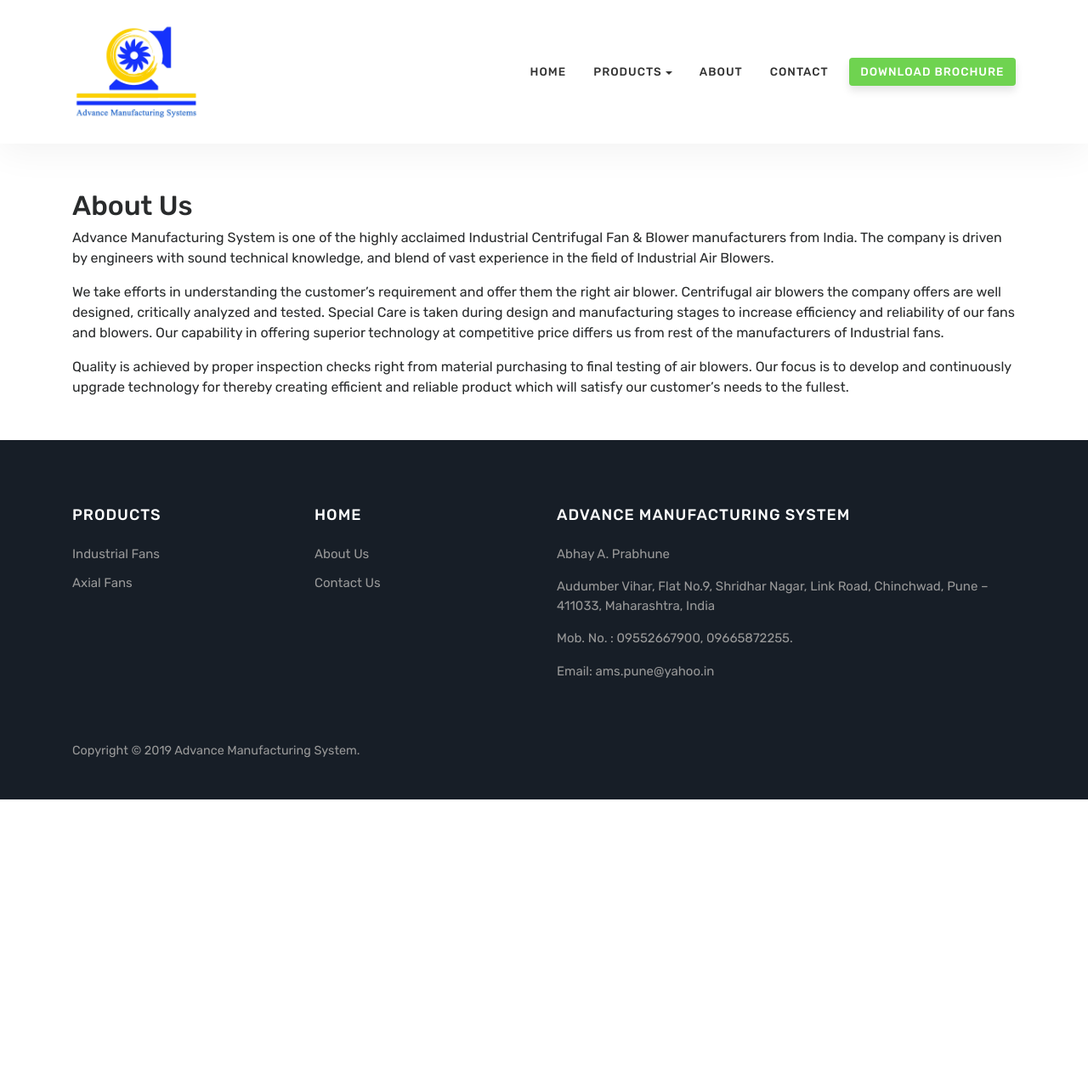
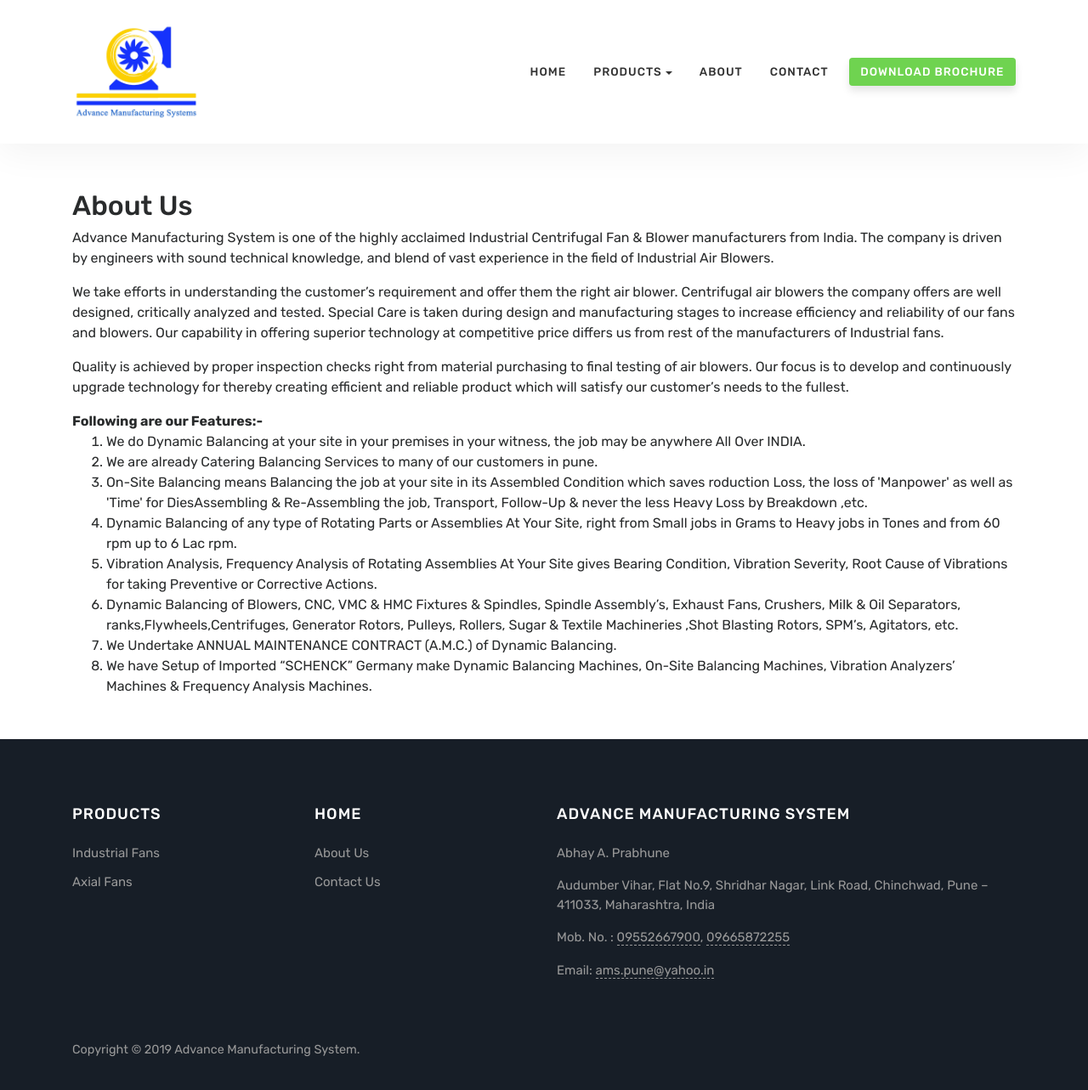
Before and after one commit to advancemanufacturing/advancemanufacturing.github.io, a Jekyll site: the page built from about.html, in a window 1280 px wide and 1293 px high. Shown: the top 1283 px of the window at 85% size. Built offline with Jekyll 4.4.1, drawn with Linux system fonts in a browser that asks for light colours.

Commit message:
about us and home page changes

```diff
--- a/_layouts/default.html
+++ b/_layouts/default.html
@@ -125,10 +125,10 @@
                   Audumber Vihar, Flat No.9, Shridhar Nagar, Link Road, Chinchwad, Pune – 411033, Maharashtra, India
                 </p>
                 <p>
-                  Mob. No. : 09552667900, 09665872255.
+                  Mob. No. : <a href="tel:09552667900">09552667900</a>, <a href="tel:09665872255">09665872255</a>
                 </p>
                 <p>
-                  Email: ams.pune@yahoo.in
+                  Email: <a href='mailto: ams.pune@yahoo.in'>ams.pune@yahoo.in</a>
                 </p>
               </div>
             </div>
--- a/about.html
+++ b/about.html
@@ -29,3 +24,45 @@
     and reliable product which will satisfy our customer’s needs to the fullest.
   </p>
 </div>
+
+<div>
+    <b>Following are our Features:-</b>
+  <ol>
+    <li>
+      We do Dynamic Balancing at your site in your premises in your witness, the job
+      may be anywhere All Over INDIA.
+    </li>
+    <li>
+      We are already Catering Balancing Services to many of our customers in pune.
+    </li>
+    <li>
+      On-Site Balancing means Balancing the job at your site in its Assembled Condition
+      which saves roduction Loss, the loss of 'Manpower' as well as 'Time' for DiesAssembling & Re-Assembling the job,
+      Transport, Follow-Up & never the
+      less Heavy Loss by Breakdown ,etc.
+    </li>
+    <li>
+      Dynamic Balancing of any type of Rotating Parts or Assemblies At Your Site, right from Small
+      jobs in Grams to Heavy jobs in Tones and from 60 rpm up to 6 Lac rpm.
+    </li>
+    <li>
+      Vibration Analysis, Frequency Analysis of Rotating Assemblies At Your Site gives
+      Bearing Condition, Vibration Severity, Root Cause of Vibrations for taking Preventive or
+      Corrective Actions.
+    </li>
+    <li>
+      Dynamic Balancing of Blowers, CNC, VMC & HMC Fixtures & Spindles, Spindle
+      Assembly’s, Exhaust Fans, Crushers, Milk & Oil Separators, ranks,Flywheels,Centrifuges,
+      Generator Rotors, Pulleys, Rollers, Sugar & Textile Machineries ,Shot Blasting Rotors, SPM’s,
+      Agitators, etc.
+    </li>
+    <li>
+      We Undertake ANNUAL MAINTENANCE CONTRACT (A.M.C.) of Dynamic Balancing.
+    </li>
+    <li>
+      We have Setup of Imported “SCHENCK” Germany make Dynamic Balancing
+      Machines, On-Site Balancing Machines, Vibration Analyzers’ Machines & Frequency
+      Analysis Machines.
+    </li>
+  </ol>
+</div>
--- a/assets/css/theme.css
+++ b/assets/css/theme.css
@@ -167,10 +167,9 @@
 	flex:0 0 auto;
 }
 .listfeaturedtag .card {
-	border-radius:2px;
-	height:260px;
-	padding-left:0;
-	margin-bottom:15px;
+  border-radius: 5px;
+  height: 280px;
+  padding-left: 30px;
 }
 .listfeaturedtag .thumbnail {
 	background-size:cover;
@@ -514,9 +513,8 @@
 }
 .card {
 	border-radius:4px;
-    margin-bottom: 30px;
-    box-shadow:0 0px 1px 0 rgba(0, 0, 0, 0.14);
-    border:0;
+  margin-bottom: 30px;
+  box-shadow: 0 10px 5px 0 rgba(0, 0, 0, 0.14);
 }
 .card .img-thumb {
 	border-top-right-radius:4px;
--- a/contact.html
+++ b/contact.html
@@ -8,8 +8,8 @@
   <div class="col-md-6">
     <p>Abhay A. Prabhune</p>
     <p>
-      Mob. No. : 09552667900, 09665872255. <br>
-      Email: ams.pune@yahoo.in
+      Mob. No. : <a href="tel:09552667900">09552667900</a>, <a href="tel:09665872255">09665872255</a> </br>
+      Email: <a href='mailto: ams.pune@yahoo.in'>ams.pune@yahoo.in</a>
     </p>
   </div>
 </div>
--- a/index.html
+++ b/index.html
@@ -22,7 +22,7 @@
 ================================================== -->
 <section class="featured-posts">
   <div class="section-title">
-    <h2><span>Featured</span></h2>
+    <h2><span>Features</span></h2>
   </div>
   <div class="row listfeaturedtag">
     <div class="col-sm-6">
```
Also changed, not shown: other parts of about.html (+0 -5 lines).
